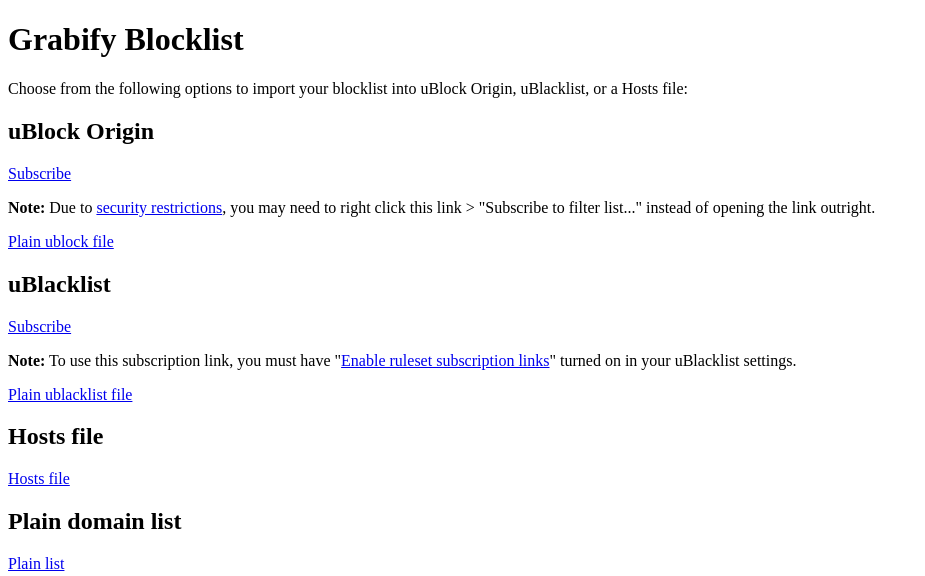
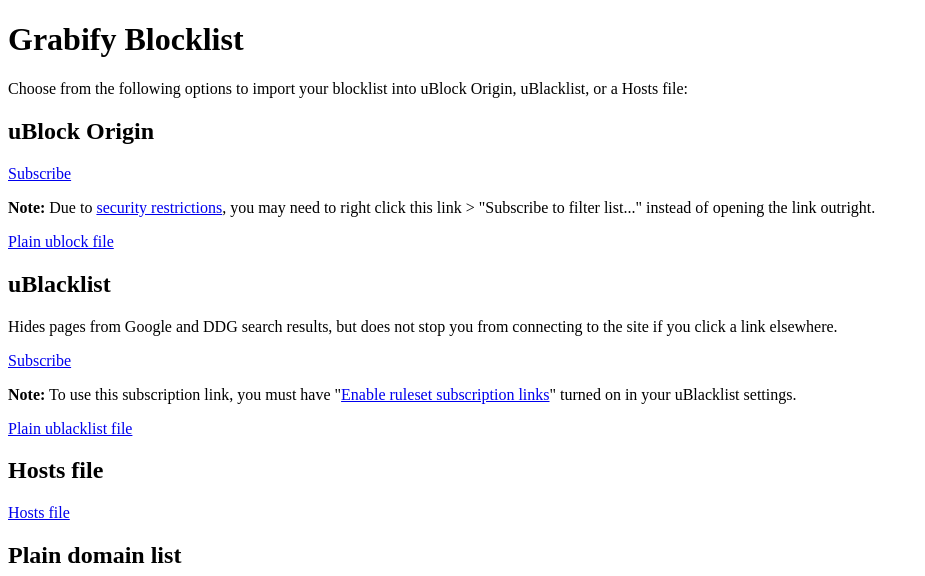
Before and after one commit to JonasLong/DeGrabify, a Python web app: template server/templates/homepage.html in a window 1280 px wide. Shown: the top 576 px of the page, without its empty margins (0-925 px from the left). Run offline with Jinja, Linux system fonts and the light colour scheme; the template is opened without the code that fills it, so the values that code supplies are empty.

Commit message:
Docs(README.md, homepage.html): add link, ublacklist info

```diff
--- a/server/templates/homepage.html
+++ b/server/templates/homepage.html
@@ -27,6 +27,7 @@
 
 
     <h2>uBlacklist</h2>
+    <p>Hides pages from Google and DDG search results, but does not stop you from connecting to the site if you click a link elsewhere.</p>
 
     <div>
         <a class="sub" href="https://ublacklist.github.io/rulesets/subscribe?name=Grabify+Blocklist&url={{ base_domain }}/ublacklist">Subscribe</a>
```
Also changed, not shown: README.md.
